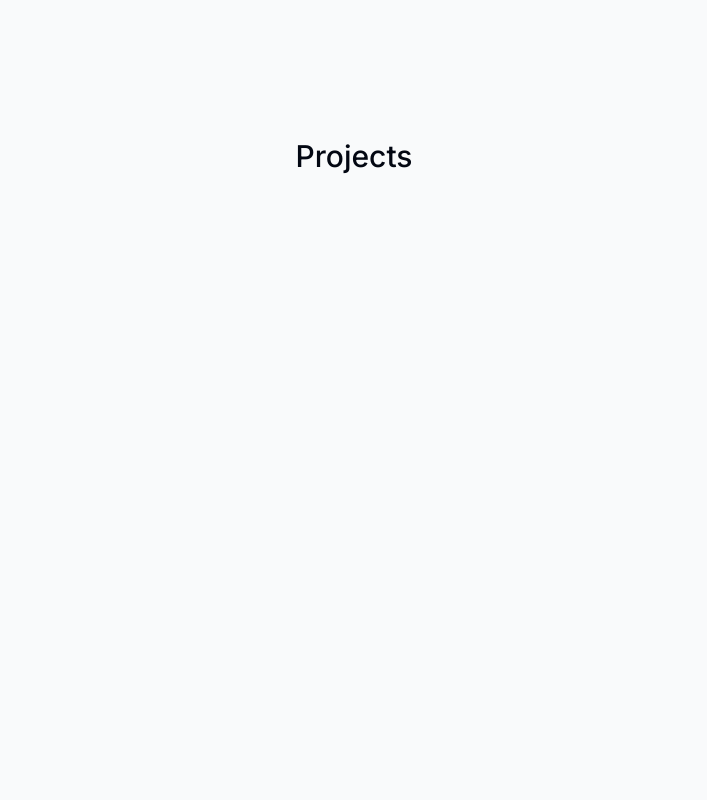
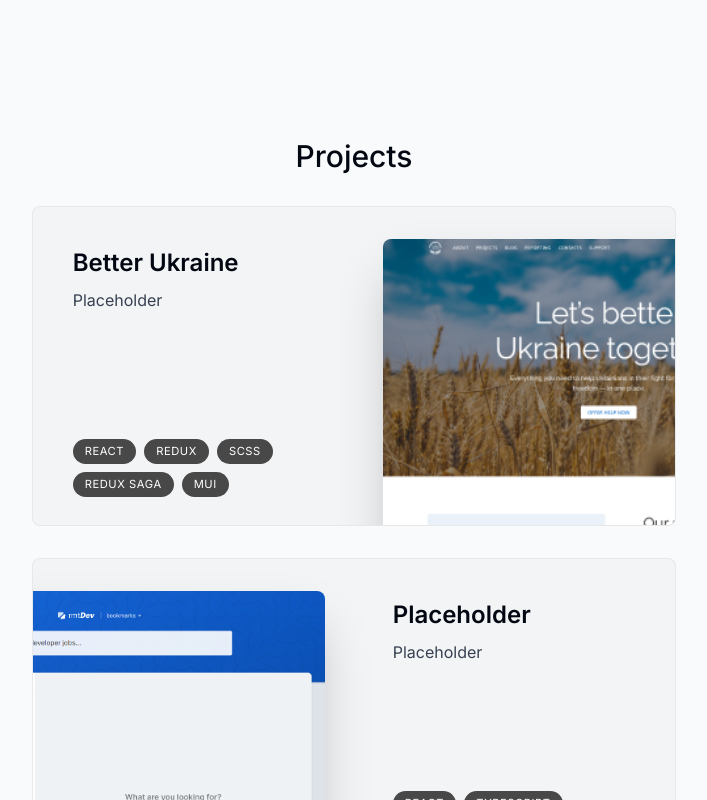
Before and after one commit to viktor-yadelskyi/portfolio, a Next.js app: page / in a window 1280 px wide. Shown: the part 1420-2220 px from the top of the page, without its empty margins (286-993 px from the left). Built offline with nearby package versions, Linux system fonts and the light colour scheme.

Commit message:
:sparkles:add project card

```diff
--- /dev/null
+++ b/components/project.tsx
@@ -0,0 +1,38 @@
+import React from 'react';
+import Image from 'next/image';
+import { projectsData } from '@/lib/data';
+
+type ProjectProps = (typeof projectsData)[number];
+
+export default function Project({
+	title,
+	description,
+	tags,
+	imageUrl,
+}: ProjectProps) {
+	return (
+		<section className="relative group bg-gray-100 max-w-[42rem] border border-black/5 rounded-lg overflow-hidden sm:pr-8 sm:h-[20rem] mb-3 sm:mb-8 last:mb-0 even:pl-8">
+			<div className="pt-4 pb-7 px-5 sm:pl-10 sm:pr-2 sm:pt-10 sm:max-w-[50%] flex flex-col h-full sm:group-even:ml-[18rem]">
+				<h3 className="text-2xl font-semibold">{title}</h3>
+				<p className="mt-2 leading-relaxed text-gray-700">{description}</p>
+				<ul className="flex flex-wrap mt-4 gap-2 sm:mt-auto">
+					{tags.map((tag) => (
+						<li
+							className="bg-black/[0.7] px-3 py-1 text-[0.7rem] uppercase tracking-wider text-white rounded-full dark:text-white/70"
+							key={tag}
+						>
+							{tag}
+						</li>
+					))}
+				</ul>
+			</div>
+
+			<Image
+				src={imageUrl}
+				alt={title}
+				quality={95}
+				className="absolute hidden sm:block top-8 -right-40 w-[28.25rem] rounded-t-lg shadow-2xl group-even:right-[initial] group-even:-left-40"
+			/>
+		</section>
+	);
+}
--- a/components/projects.tsx
+++ b/components/projects.tsx
@@ -1,10 +1,19 @@
 import React from 'react';
 import SectionHeading from './section-heading';
+import { projectsData } from '@/lib/data';
+import Project from './project';
 
 export default function Projects() {
 	return (
 		<section>
 			<SectionHeading>Projects</SectionHeading>
+			<div>
+				{projectsData.map((project) => (
+					<React.Fragment key={project.title}>
+						<Project {...project} />
+					</React.Fragment>
+				))}
+			</div>
 		</section>
 	);
 }
--- a/components/section-heading.tsx
+++ b/components/section-heading.tsx
@@ -5,5 +5,5 @@ type SectionHeadingProps = {
 }
 
 export default function SectionHeading({ children }: SectionHeadingProps) {
-	return <h2 className="text-3xl font-medium capitalize mb-8">{children}</h2>;
+	return <h2 className="text-3xl font-medium capitalize mb-8 text-center">{children}</h2>;
 }
--- a/lib/data.ts
+++ b/lib/data.ts
@@ -2,9 +2,10 @@ import React from 'react';
 import { CgWorkAlt } from 'react-icons/cg';
 import { FaReact } from 'react-icons/fa';
 import { LuGraduationCap } from 'react-icons/lu';
-import corpcommentImg from '@/public/corpcomment.png';
 import rmtdevImg from '@/public/rmtdev.png';
 import wordanalyticsImg from '@/public/wordanalytics.png';
+import betterUkraineImg from '@/public/betterurkaine.png';
+
 
 export const links = [
 	{
@@ -61,10 +62,10 @@ export const experiencesData = [
 
 export const projectsData = [
 	{
-		title: 'Placeholder',
+		title: 'Better Ukraine',
 		description: 'Placeholder',
-		tags: ['React', 'Redux', 'SCSS'],
-		imageUrl: corpcommentImg,
+		tags: ['React', 'Redux', 'SCSS', 'Redux Saga', 'MUI'],
+		imageUrl: betterUkraineImg,
 	},
 	{
 		title: 'Placeholder',
```
Also changed, not shown: public/betterurkaine.png (added), public/corpcomment.png (deleted).
